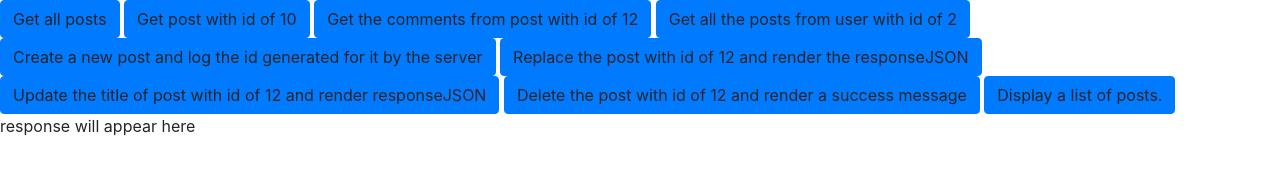
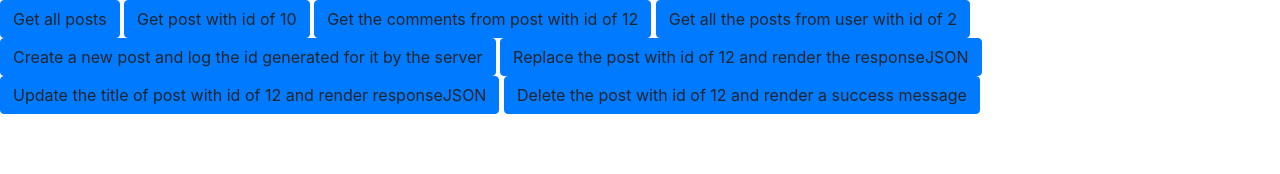
Before and after one commit to adam-lowe/qeaAJAX, a website: page index.html in a window 1280 px wide. Drawn offline with nearby package versions, Linux system fonts and the light colour scheme.

Commit message:
got rid of uneeded elements

```diff
--- a/index.html
+++ b/index.html
@@ -41,11 +41,6 @@
     <a name="" id="btn8" class="btn btn-primary" role="button"
       >Delete the post with id of 12 and render a success message</a
     >
-    <a name="" id="btn9" class="btn btn-primary" role="button"
-      >Display a list of posts.</a
-    >
-
-    <p id="textbox">response will appear here</p>
 
     <!-- Optional JavaScript -->
 
--- a/typicode.js
+++ b/typicode.js
@@ -86,9 +86,3 @@ btn8.click(function () {
         }
     })
 });
-
-// btn9.click(function () {
-//     $.get('https://jsonplaceholder.typicode.com/posts', function(response) {
-//         console.log(response)
-//     })
-// });
```
